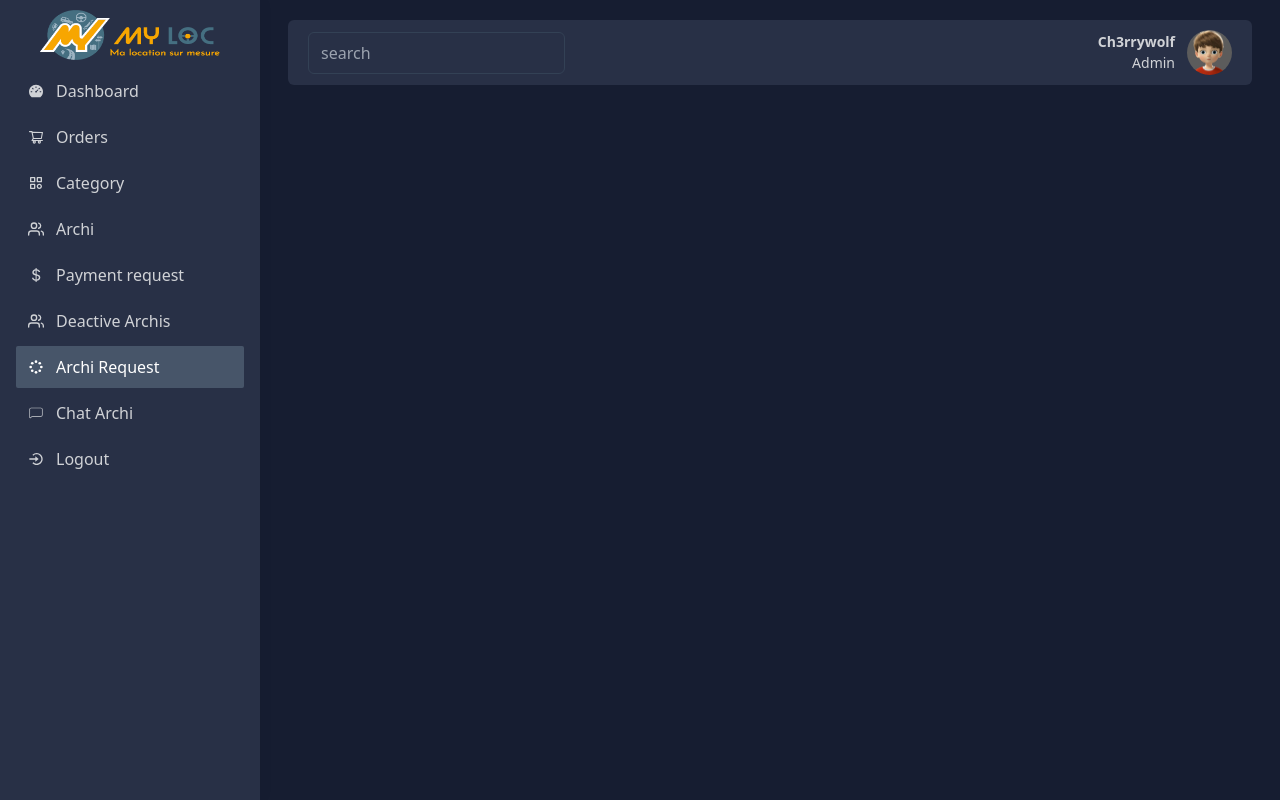
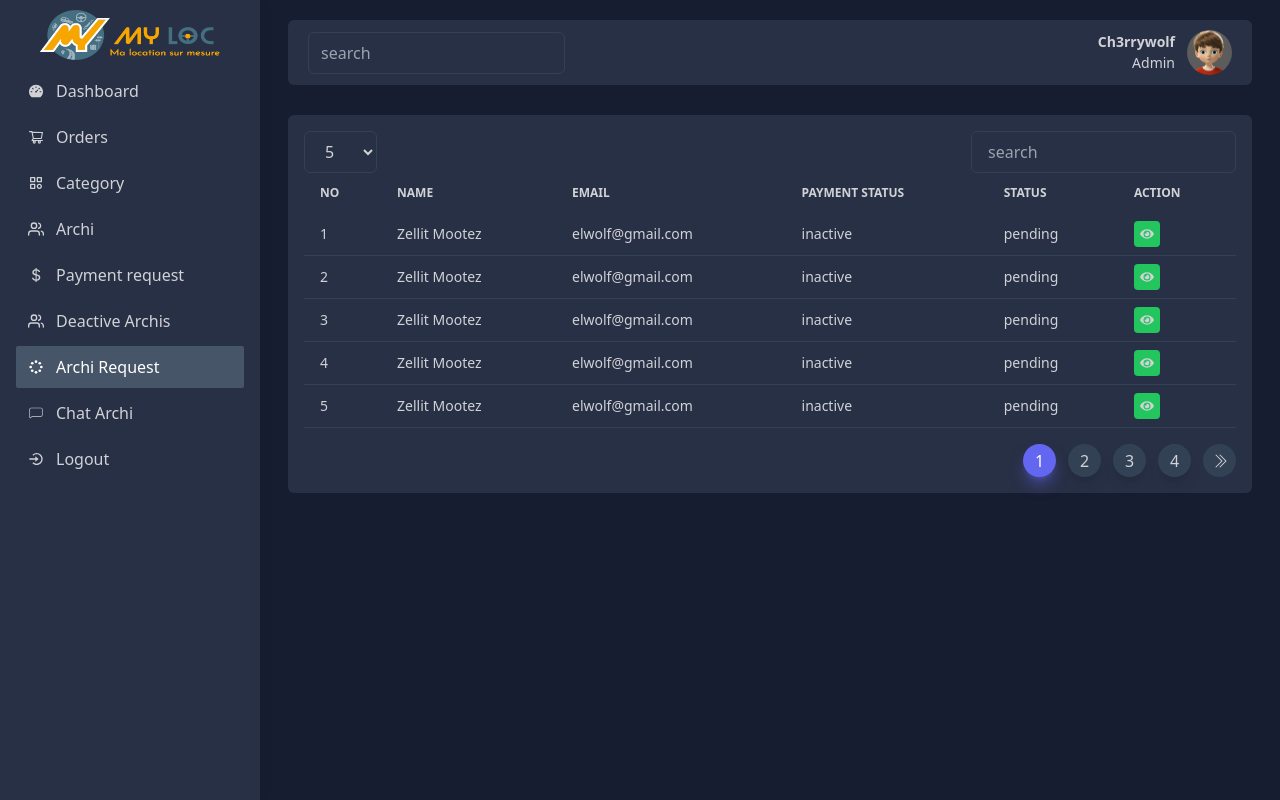
Before and after one commit to ch3rrywolf/krea, a React (Create React App) app in the folder dashboard/: page /admin/dashboard/archis-request in a window 1280 px wide. Built offline with nearby package versions, Linux system fonts and the light colour scheme.

Commit message:
[FRONT] RequestArchis Admin {RequestArchi}

```diff
--- a/dashboard/src/views/admin/ArchiRequest.jsx
+++ b/dashboard/src/views/admin/ArchiRequest.jsx
@@ -1,9 +1,66 @@
-import React from 'react'
+import React, {useState} from 'react'
+import { FaEye } from 'react-icons/fa'
+import { Link } from 'react-router-dom'
+import Pagination from '../Pagination'
 
 const ArchiRequest = () => {
+    const [currentPage, setCurrentPage] = useState(1)
+    const [searchValue, setSearchValue] = useState('')
+    const [parPage, setParPage] = useState(5)
+    const [show, setShow] = useState(false)
   return (
-    <div>
+    <div className='px-2 lg:px-7 pt-5'>
+        <div className='w-full p-4 bg-[#283046] rounded-md'>
+        <div className='flex justify-between items-center'>
+                <select onChange={(e) => setParPage(parseInt(e.target.value))}
+                    className='px-4 py-2 focuse:border-indigo-500 outline-none bg-[#283046] border border-slate-700 rounded-md text-[#d0d2d6]'>
+                    <option value="5">5</option>
+                    <option value="15">15</option>
+                    <option value="25">25</option>
+                </select>
+                <input className='px-4 py-2 focuse:border-indigo-500 outline-none bg-[#283046] border border-slate-700 rounded-md text-[#d0d2d6]' type="text" placeholder='search' />
+            </div>
 
+            <div className='relative overflow-x-auto'>
+          <table className='w-full text-sm text-left text-[#d0d2d6]'>
+            <thead className='text-xs text-[#d0d2d6] uppercase boorder-b border-slate-700'>
+              <tr>
+                <th scope='col' className='py-3 px-4'>No</th>
+                <th scope='col' className='py-3 px-4'>Name</th>
+                <th scope='col' className='py-3 px-4'>Email</th>
+                <th scope='col' className='py-3 px-4'>Payment Status</th>
+                <th scope='col' className='py-3 px-4'>Status</th>
+                <th scope='col' className='py-3 px-4'>Action</th>
+
+              </tr>
+            </thead>
+            <tbody className='text-sm font-normal'>
+              {
+                [1, 2, 3, 4, 5].map((d, i) => <tr className='border-b border-slate-700' key={i}>
+                <td scope='row' className='py-2 px-4 font-normal whitespace-nowrap'>{d}</td>
+                <td scope='row' className='py-2 px-4 font-normal whitespace-nowrap'><span>Zellit Mootez</span></td>
+                <td scope='row' className='py-2 px-4 font-normal whitespace-nowrap'><span>elwolf@gmail.com</span></td>
+                <td scope='row' className='py-2 px-4 font-normal whitespace-nowrap'><span>inactive</span></td>
+                <td scope='row' className='py-2 px-4 font-normal whitespace-nowrap'><span>pending</span></td>
+                <td scope='row' className='py-2 px-4 font-normal whitespace-nowrap'><div className='flex justify-start items-center gap-4'>
+                <Link className='p-[6px] bg-green-500 rounded hover:shadow-lg hover:shadow-green-500/50'><FaEye/></Link>
+
+                </div></td>
+              </tr>)
+              }
+            </tbody>
+          </table>
+        </div>
+        <div className='w-full flex justify-end mt-4 bottom-4 right-4'>
+            <Pagination
+                pageNumber = {currentPage}
+                setPageNumber = {setCurrentPage}
+                totalItem = {50}
+                parPage = {parPage}
+                showItem = {4}
+            />
+            </div>
+        </div>
     </div>
   )
 }
```
